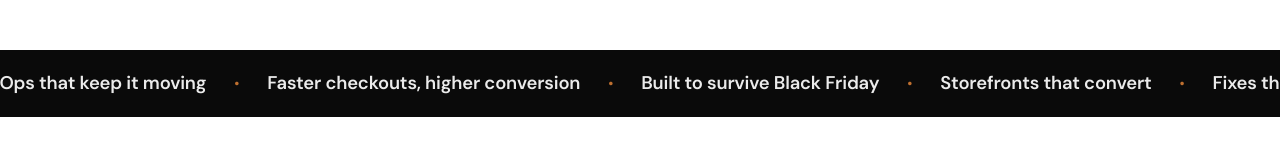
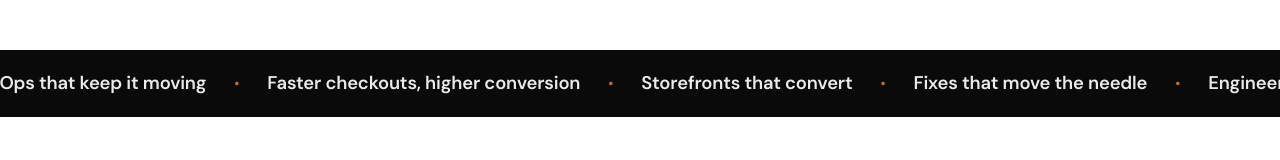
Before and after one commit to Vanessa-bl/DQUS, a React (Vite) app: page / in a window 1280 px wide. Shown: the part 3792-3952 px from the top of the page. Built offline with nearby package versions, Linux system fonts and the light colour scheme.

Commit message:
chore(marquee): drop Black Friday line, keep 6 highlights

```diff
--- a/src/components/ui/TechCarousel/TechCarousel.tsx
+++ b/src/components/ui/TechCarousel/TechCarousel.tsx
@@ -10,7 +10,6 @@ const HIGHLIGHT_KEYS = [
   "home.marquee.3",
   "home.marquee.4",
   "home.marquee.5",
-  "home.marquee.6",
 ] as const;
 
 export const TechCarousel: React.FC = () => {
--- a/src/i18n/messages/en.json
+++ b/src/i18n/messages/en.json
@@ -88,10 +88,9 @@
   "home.marquee.0": "Ecommerce that ships",
   "home.marquee.1": "Ops that keep it moving",
   "home.marquee.2": "Faster checkouts, higher conversion",
-  "home.marquee.3": "Built to survive Black Friday",
-  "home.marquee.4": "Storefronts that convert",
-  "home.marquee.5": "Fixes that move the needle",
-  "home.marquee.6": "Engineered for revenue",
+  "home.marquee.3": "Storefronts that convert",
+  "home.marquee.4": "Fixes that move the needle",
+  "home.marquee.5": "Engineered for revenue",
   "home.marquee.aria": "Marketing highlights",
   "home.about.badge": "ABOUT US",
   "home.about.title.line1": "Stay Ahead of",
--- a/src/i18n/messages/es.json
+++ b/src/i18n/messages/es.json
@@ -88,10 +88,9 @@
   "home.marquee.0": "Ecommerce that ships",
   "home.marquee.1": "Ops that keep it moving",
   "home.marquee.2": "Faster checkouts, higher conversion",
-  "home.marquee.3": "Built to survive Black Friday",
-  "home.marquee.4": "Storefronts that convert",
-  "home.marquee.5": "Fixes that move the needle",
-  "home.marquee.6": "Engineered for revenue",
+  "home.marquee.3": "Storefronts that convert",
+  "home.marquee.4": "Fixes that move the needle",
+  "home.marquee.5": "Engineered for revenue",
   "home.marquee.aria": "Marketing highlights",
   "home.about.badge": "SOBRE NOSOTROS",
   "home.about.title.line1": "Mantente a",
```
